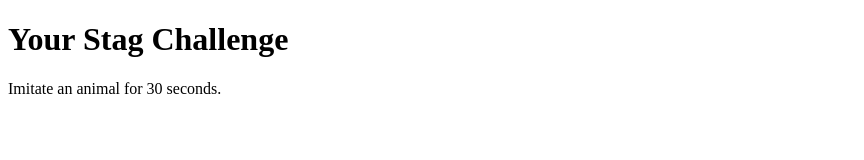
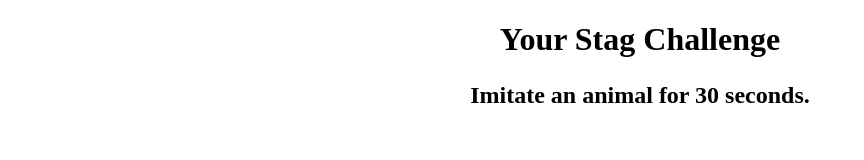
Before and after one commit to DanChew89/random-challanges, a plain HTML site: page index.html in a window 1280 px wide. Shown: the whole page, without its empty margins (0-864 px from the left). Drawn offline with Linux system fonts and the light colour scheme.

Commit message:
index.html

```diff
--- a/index.html
+++ b/index.html
@@ -27,7 +27,9 @@
     </script>
 </head>
 <body onload="displayChallenge()">
+    <center>
     <h1>Your Stag Challenge</h1>
-    <p id="challenge"></p>
+    <h2><p id="challenge"></p></h2>
+    </center>
 </body>
 </html>
```
